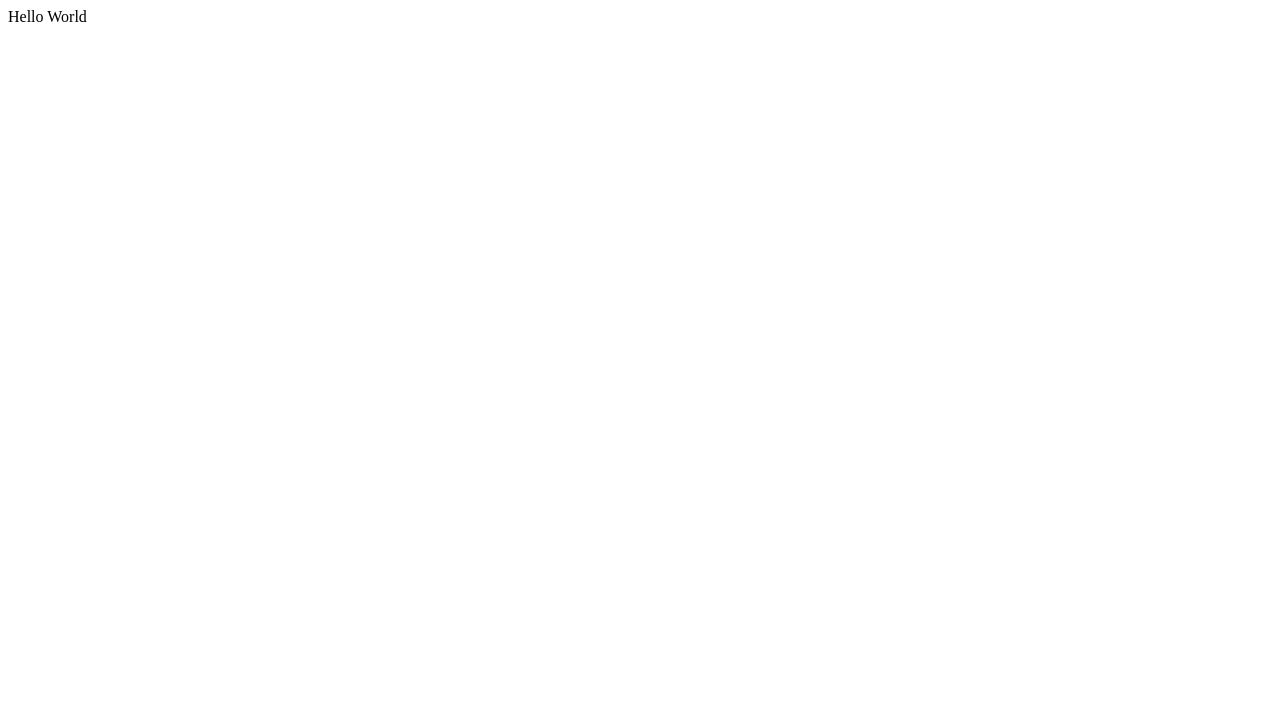
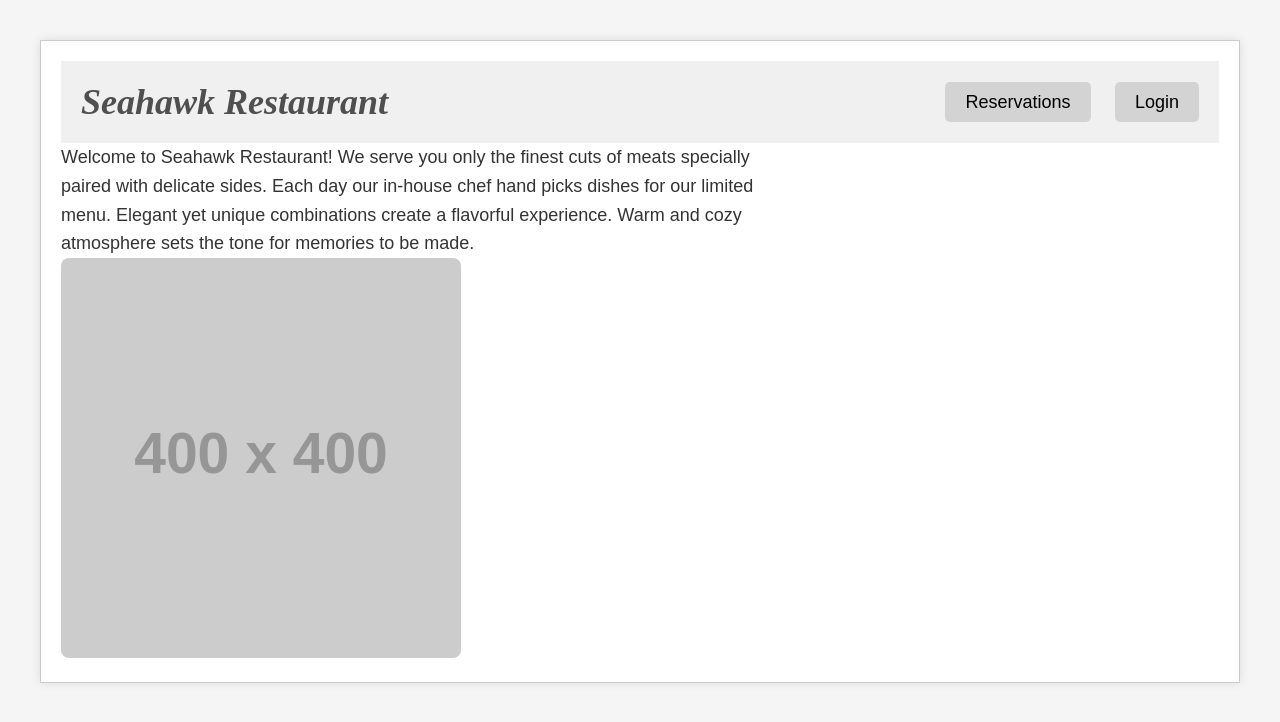
Before and after one commit to j-mrles/SeahawkRestaurant, a plain HTML site: page index.html in a window 1280 px wide. Drawn offline with Linux system fonts and the light colour scheme; placeholder pictures from the web are drawn by us.

Commit message:
added reservation and login page

```diff
--- a/index.html
+++ b/index.html
@@ -1 +1,31 @@
-Hello World
+<!DOCTYPE html>
+<html lang="en">
+<head>
+    <meta charset="UTF-8">
+    <meta name="viewport" content="width=device-width, initial-scale=1.0">
+    <title>Seahawk Restaurant</title>
+    <link rel="stylesheet" href="./styles/styles.css">
+</head>
+<body>
+    <main class="main">
+        <div class="container">
+            <header>
+                <h1>Seahawk Restaurant</h1>
+                <nav>
+                    <a href="./pages/ReservationPage.html">Reservations</a>
+                    <a href="./pages/LoginComponent/LoginPage.html">Login</a>
+                </nav>
+            </header>
+            <section class="welcome">
+                <p>
+                    Welcome to Seahawk Restaurant! We serve you only the finest cuts of meats specially paired with delicate sides. Each day our in-house chef hand picks dishes for our limited menu. Elegant yet unique combinations create a flavorful experience. Warm and cozy atmosphere sets the tone for memories to be made.
+                </p>
+            </section>
+
+            <section class="image">
+                <img src="https://via.placeholder.com/400" alt="Dish Image">
+            </section>
+        </div>
+    </main>
+</body>
+</html>
--- /dev/null
+++ b/styles/styles.css
@@ -0,0 +1,71 @@
+* {
+    margin: 0;
+    padding: 0;
+    box-sizing: border-box;
+}
+
+body {
+    font-family: Arial, sans-serif;
+    background-color: #f5f5f5;
+}
+
+.container {
+    max-width: 1200px;
+    margin: 0 auto;
+    padding: 20px;
+    background-color: #ffffff;
+    border: 1px solid #ccc;
+    box-shadow: 0 0 10px rgba(0, 0, 0, 0.1);
+}
+
+header {
+    display: flex;
+    justify-content: space-between;
+    align-items: center;
+    padding: 20px;
+    background-color: #f0f0f0;
+}
+
+header h1 {
+    font-family: 'Times New Roman', serif;
+    font-size: 36px;
+    font-style: italic;
+    color: #4f4f4f;
+}
+
+nav a {
+    margin-left: 20px;
+    padding: 10px 20px;
+    background-color: #d3d3d3;
+    color: #000;
+    text-decoration: none;
+    border-radius: 5px;
+    font-size: 18px;
+}
+
+nav a:hover {
+    background-color: #a9a9a9;
+}
+
+main {
+    display: flex;
+    justify-content: space-between;
+    align-items: center;
+    margin-top: 40px;
+}
+
+.welcome {
+    max-width: 60%;
+}
+
+.welcome p {
+    font-size: 18px;
+    line-height: 1.6;
+    color: #333;
+}
+
+.image img {
+    max-width: 100%;
+    height: auto;
+    border-radius: 8px;
+}
```
Also changed, not shown: pages/LoginComponent/LoginPage.html (added, +43 -0 lines), pages/ReservationPage.html (added, +18 -0 lines), styles/LoginPage.css (added, +49 -0 lines).
